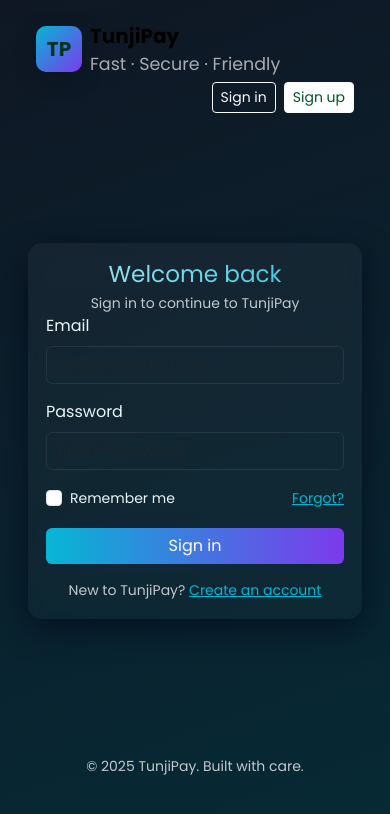
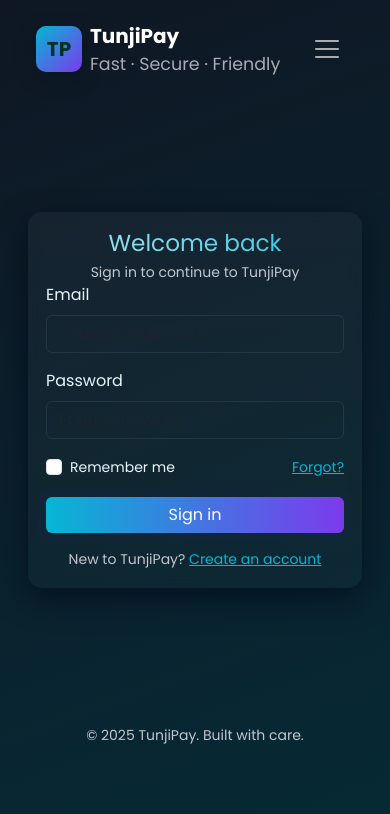
Before and after one commit to Olatunji-29/Tunji-Pay, a plain HTML site: page signin.html in a window 390 px wide. Drawn offline with nearby package versions, Linux system fonts and the light colour scheme.

Commit message:
Second Commit

```diff
--- a/signin.html
+++ b/signin.html
@@ -14,13 +14,18 @@
         <a class="navbar-brand d-flex align-items-center gap-2" href="index.html">
           <div class="logo-circle">TP</div>
           <div class="d-flex flex-column logo-text">
-            <strong>TunjiPay</strong>
+            <strong class="text-white">TunjiPay</strong>
             <small class="text-muted">Fast · Secure · Friendly</small>
           </div>
         </a>
-        <div class="ms-auto d-flex gap-2">
-          <a href="signin.html" class="btn btn-outline-light btn-sm">Sign in</a>
-          <a href="signup.html" class="btn btn-light btn-sm">Sign up</a>
+        <button class="navbar-toggler border-0" type="button" data-bs-toggle="collapse" data-bs-target="#mainNav" aria-controls="mainNav" aria-expanded="false" aria-label="Toggle navigation">
+          <span class="navbar-toggler-icon" style="filter:invert(1)"></span>
+        </button>
+        <div class="collapse navbar-collapse" id="mainNav">
+          <div class="ms-auto d-flex gap-2">
+            <a href="signin.html" class="btn btn-outline-light btn-sm">Sign in</a>
+            <a href="signup.html" class="btn btn-light btn-sm">Sign up</a>
+          </div>
         </div>
       </div>
     </nav>
```
Also changed, not shown: index.html (+8 -3 lines), signup.html (+9 -4 lines).
